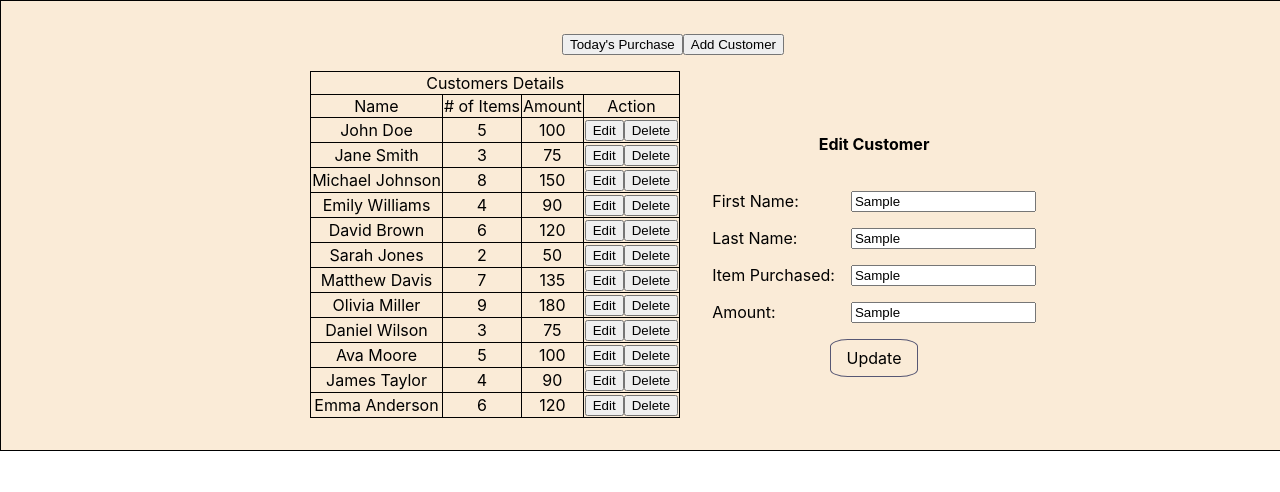
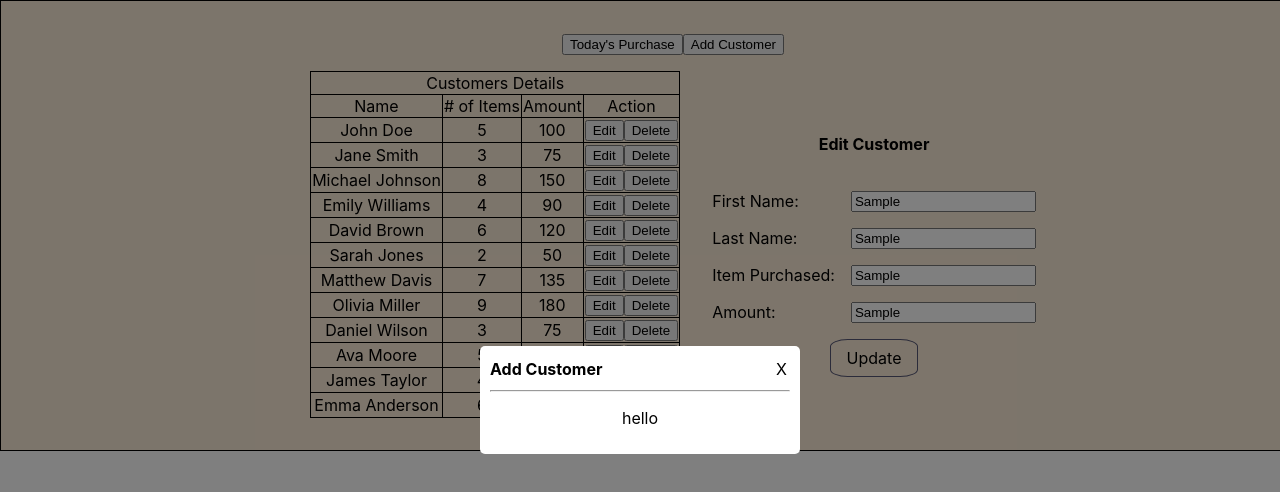
Before and after one commit to abbasmuttaqizaidi/dopplooker-shop-data, a React (Create React App) app: page / in a window 1280 px wide. Both pictures are taken after typing "Sample", "Sample", "Sample", "Sample" into the empty fields and a click on the button "Add Customer". Shown: the top 492 px of the page. Built offline with nearby package versions, Linux system fonts and the light colour scheme.

Commit message:
modal code added

```diff
--- a/src/components/header/index.jsx
+++ b/src/components/header/index.jsx
@@ -1,14 +1,39 @@
-
 import { useState } from 'react';
 import './styles.css';
 export const Header = () => {
-
+    const [isOpen, setIsOpen] = useState(false);
     return (
         <div className="header__container">
             <button>Today's Purchase</button>
             <button onClick={() => {
-
+                setIsOpen(!isOpen);
             }}>Add Customer</button>
+            <Modal
+                isOpen={isOpen}
+                onClose={() => {
+                    setIsOpen(!isOpen);
+                }}
+                title={"Add Customer"}
+            >
+                <p>hello</p>
+            </Modal>
         </div>
     )
 }
+
+export const Modal = ({ isOpen, onClose, children, title }) => {
+    return (
+        isOpen && <div className="modal__container">
+            <div className="modal__body">
+                <div className="modal__header">
+                    <div className="modal__title">
+                        <b>{title}</b>
+                    </div>
+                    <div className="modal__close" onClick={() => { onClose() }}>X</div>
+                </div>
+                <hr />
+                {children}
+            </div>
+        </div>
+    )
+}
--- a/src/components/header/styles.css
+++ b/src/components/header/styles.css
@@ -0,0 +1,31 @@
+.modal__container {
+    display: flex;
+    justify-content: center;
+    align-items: center;
+    position: fixed;
+    top: 0;
+    left: 0;
+    width: 100%;
+    height: 100vh;
+    background-color: rgba(0, 0, 0, 0.5);
+    z-index: 10;
+    /* Ensure modal is on top of other elements */
+}
+
+.modal__body {
+    background-color: white;
+    padding: 10px;
+    border-radius: 5px;
+    min-width: 300px
+}
+
+.modal__header {
+    display: flex;
+    justify-content: space-between;
+    align-items: center;
+}
+
+.modal__close {
+    cursor: pointer;
+    padding: 0.2rem;
+}
```
